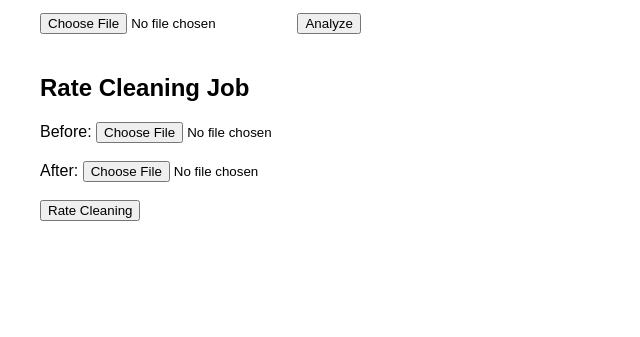
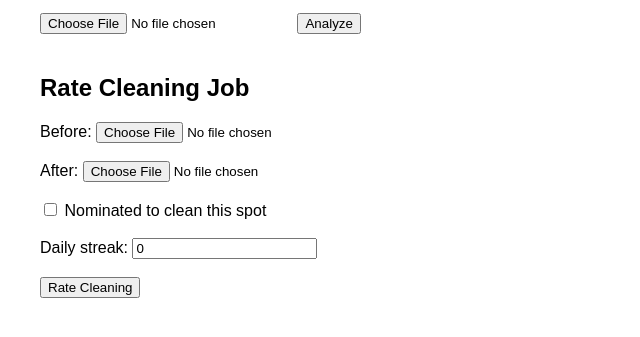
Before and after one commit to SarveshwarSenthilKumar/Sweepify-Models, a Flask app: page / in a window 1280 px wide. Shown: the part 152-489 px from the top of the page, without its empty margins (0-640 px from the left). Run offline with Flask 3, Linux system fonts and the light colour scheme.

Commit message:
Added calculations for daily streak and nominate

```diff
--- a/app.py
+++ b/app.py
@@ -58,6 +58,12 @@ def rate_cleaning():
         return jsonify({'error': 'Both before and after images required'}), 400
     before = request.files['before']
     after = request.files['after']
+    # Get nomination and streak info from form
+    nominated = request.form.get('nominated', 'false').lower() == 'true'
+    try:
+        daily_streak = int(request.form.get('daily_streak', '0'))
+    except ValueError:
+        daily_streak = 0
     try:
         before_result = roboflow_infer(before)
         after_result = roboflow_infer(after)
@@ -74,6 +80,15 @@ def rate_cleaning():
         if before_score > 0:
             percent_cleaned = ((before_score - after_score) / before_score) * 100
             percent_cleaned = max(0, min(100, percent_cleaned))
+        # Apply bonuses
+        bonus_message = ""
+        if nominated:
+            percent_cleaned += 10
+            bonus_message += "Nominated bonus applied (+10%). "
+        if daily_streak > 0:
+            percent_cleaned += daily_streak * 1
+            bonus_message += f"Daily streak bonus applied (+{daily_streak}%). "
+        percent_cleaned = min(percent_cleaned, 100)
         before_is_trashy = before_score > 12
         before_is_clean = not before_is_trashy
         after_is_trashy = after_score > 12
@@ -86,7 +101,8 @@ def rate_cleaning():
             'before_is_trashy': before_is_trashy,
             'before_is_clean': before_is_clean,
             'after_is_trashy': after_is_trashy,
-            'after_is_clean': after_is_clean
+            'after_is_clean': after_is_clean,
+            'bonus_message': bonus_message.strip()
         })
     except HTTPError as e:
         return jsonify({'error': f'Roboflow API error: {e.response.text}'}), 400
--- a/templates/index.html
+++ b/templates/index.html
@@ -25,6 +25,8 @@
     <form id="rate-form" enctype="multipart/form-data">
         <label>Before: <input type="file" name="before" accept="image/*" required></label><br><br>
         <label>After: <input type="file" name="after" accept="image/*" required></label><br><br>
+        <label><input type="checkbox" name="nominated" id="nominated"> Nominated to clean this spot</label><br><br>
+        <label>Daily streak: <input type="number" name="daily_streak" id="daily_streak" min="0" value="0"></label><br><br>
         <button type="submit">Rate Cleaning</button>
     </form>
     <div id="rate-result"></div>
@@ -61,7 +63,13 @@
     document.getElementById('rate-form').onsubmit = async function(e) {
         e.preventDefault();
         const form = e.target;
-        const data = new FormData(form);
+        const data = new FormData();
+        // Append files
+        data.append('before', form.before.files[0]);
+        data.append('after', form.after.files[0]);
+        // Append nomination and streak
+        data.append('nominated', form.nominated.checked ? 'true' : 'false');
+        data.append('daily_streak', form.daily_streak.value);
         const resultDiv = document.getElementById('rate-result');
         resultDiv.textContent = 'Rating...';
         try {
@@ -77,16 +85,13 @@
                 typeof json.after_score === 'number' &&
                 typeof json.points_awarded === 'number'
             ) {
-                let percentCleaned = 0;
-                if (json.before_score > 0) {
-                    percentCleaned = ((json.before_score - json.after_score) / json.before_score) * 100;
-                    percentCleaned = Math.max(0, Math.min(100, percentCleaned));
-                }
+                let percentCleaned = json.percentage_cleaned || 0;
                 resultDiv.innerHTML = `
                     Before cleaning score: <b>${json.before_score}</b><br>
                     After cleaning score: <b>${json.after_score}</b><br>
                     Points awarded: <b>${json.points_awarded}</b><br>
-                    Percentage cleaned: <b>${percentCleaned.toFixed(2)}%</b>
+                    Percentage cleaned: <b>${percentCleaned.toFixed(2)}%</b><br>
+                    ${json.bonus_message ? `<span class='result'>${json.bonus_message}</span>` : ''}
                 `;
             } else {
                 resultDiv.innerHTML = `<span class='error'>Invalid response from server.</span>`;
```
